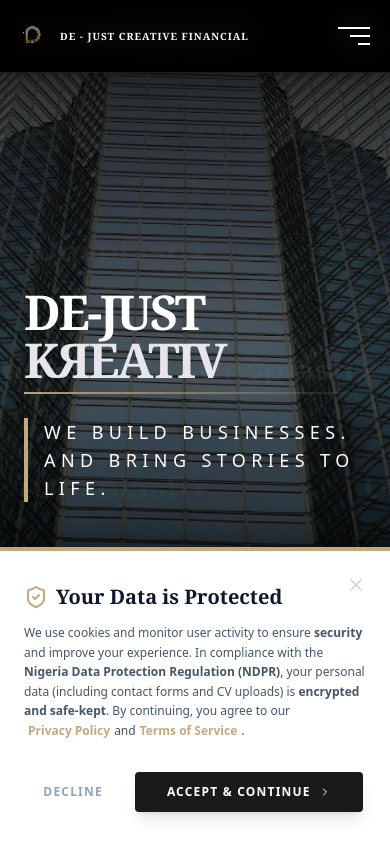
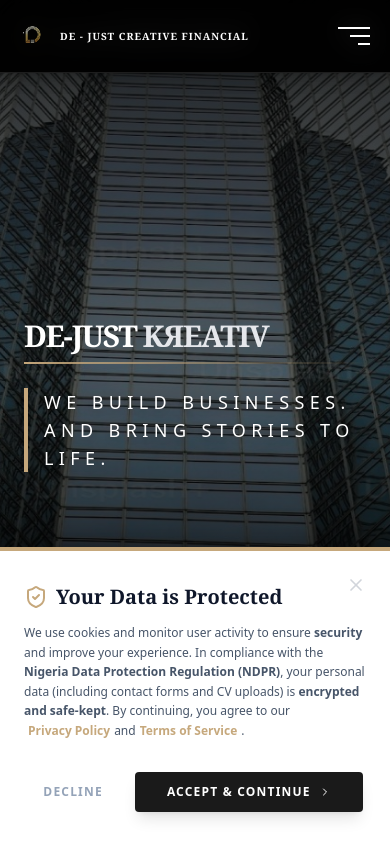
Before and after one commit to Samuel920667/de-just-creatives-site, a Next.js app: page / in a window 390 px wide. Shown: the top 844 px of the page. Built offline with nearby package versions, Linux system fonts and the light colour scheme; a web font is replaced by a local one.

Commit message:
Add Google verification file

```diff
--- a/src/app/page.tsx
+++ b/src/app/page.tsx
@@ -3,6 +3,7 @@
 import { useState, useEffect, useRef } from "react";
 import Navbar from "@/components/Navbar";
 import Link from "next/link";
+import Image from "next/image"; // IMPORT ADDED FOR IMAGE OPTIMIZATION
 import {
   ArrowRight,
   ChevronRight,
@@ -112,7 +113,6 @@ export default function Home() {
       {/* --- POP-UP MODAL FOR SERVICES --- */}
       {activeService && (
         <div className="fixed inset-0 z-[100] flex items-center justify-center p-4 bg-black/80 backdrop-blur-sm animate-in fade-in duration-200">
-          {/* UPDATED: 'border-4' applies to all sides now */}
           <div className="bg-white p-8 md:p-12 max-w-lg w-full rounded shadow-2xl relative animate-in zoom-in-95 duration-200 border-4 border-[#C6A87C]">
             <button
               onClick={() => setActiveService(null)}
@@ -145,7 +145,8 @@ export default function Home() {
 
         <div className="relative z-20 h-full max-w-7xl mx-auto px-6 flex flex-col justify-center pt-20">
           <div className="inline-block mb-6">
-            <h1 className="text-5xl md:text-8xl font-bold text-white font-serif tracking-tighter drop-shadow-2xl">
+            {/* UPDATED: Added whitespace-nowrap and adjusted sizing for mobile straight line */}
+            <h1 className="text-3xl sm:text-5xl md:text-8xl font-bold text-white font-serif tracking-tighter drop-shadow-2xl whitespace-nowrap">
               DE-JUST <span className="text-gray-200">KЯEATIV </span>
             </h1>
             <div className="h-[2px] w-full bg-gradient-to-r from-[#C6A87C] via-[#C6A87C]/50 to-transparent mt-2" />
@@ -181,7 +182,7 @@ export default function Home() {
               </div>
             </div>
 
-            {/* Right: Office Image */}
+            {/* Right: Office Image (RESTORED next/image for Quality/Optimization) */}
             <div
   className="w-full md:w-[62%] min-h-[500px] bg-cover bg-center rounded-sm shadow-lg mt-8 md:mt-0"
   style={{
@@ -190,6 +191,7 @@ export default function Home() {
   }}
 >
 </div>
+
           </div>
         </div>
       </section>
@@ -254,7 +256,7 @@ export default function Home() {
         </div>
       </section>
 
-      {/* --- WHO WE WORK WITH (ADDED ID FOR NAVIGATION) --- */}
+      {/* --- WHO WE WORK WITH --- */}
       <section id="who-we-work-for" className="py-24 bg-white scroll-mt-20">
         <div className="max-w-7xl mx-auto px-6 text-center">
           <h2 className="text-3xl font-serif text-slate-900 mb-2">Who We Work For</h2>
@@ -277,7 +279,7 @@ export default function Home() {
         </div>
       </section>
 
-      {/* --- INSIGHTS (NO CONTROLS - PURE AUTO FADE) --- */}
+      {/* --- INSIGHTS --- */}
       <section id="insights" className="max-w-7xl mx-auto md:py-24 py-12 px-6 md:px-0">
          <div className="flex flex-col md:flex-row shadow-2xl border border-gray-100">
 
@@ -300,9 +302,8 @@ export default function Home() {
               </ul>
            </div>
 
-           {/* Right: LARGE IMAGE FADER (No buttons, no dots) */}
+           {/* Right: LARGE IMAGE FADER */}
            <div className="md:w-1/2 relative bg-gray-900 min-h-[600px] overflow-hidden group">
-              {/* Stacked Images for Smooth Fade */}
               {insightSlides.map((img, idx) => (
                 <div
                   key={idx}
```
